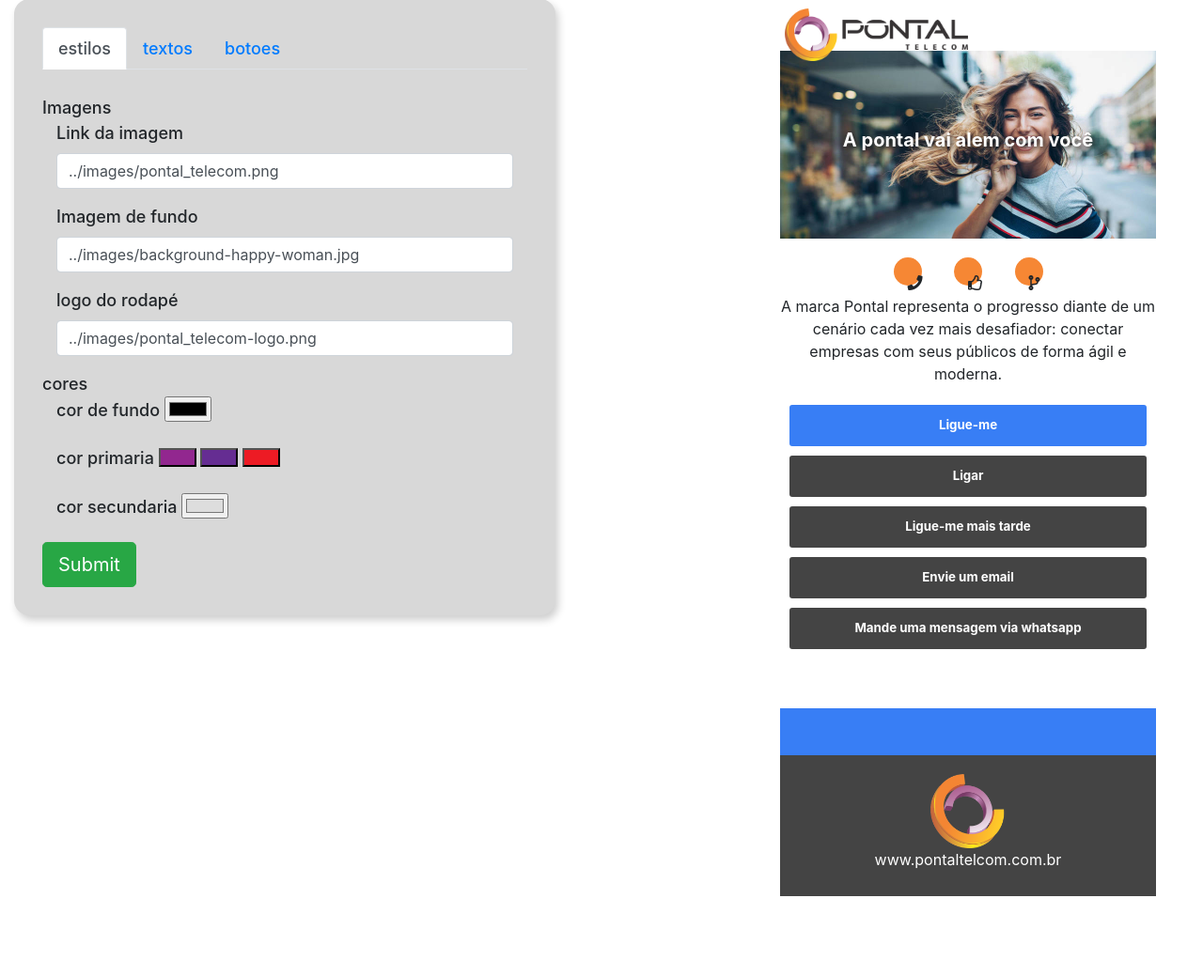
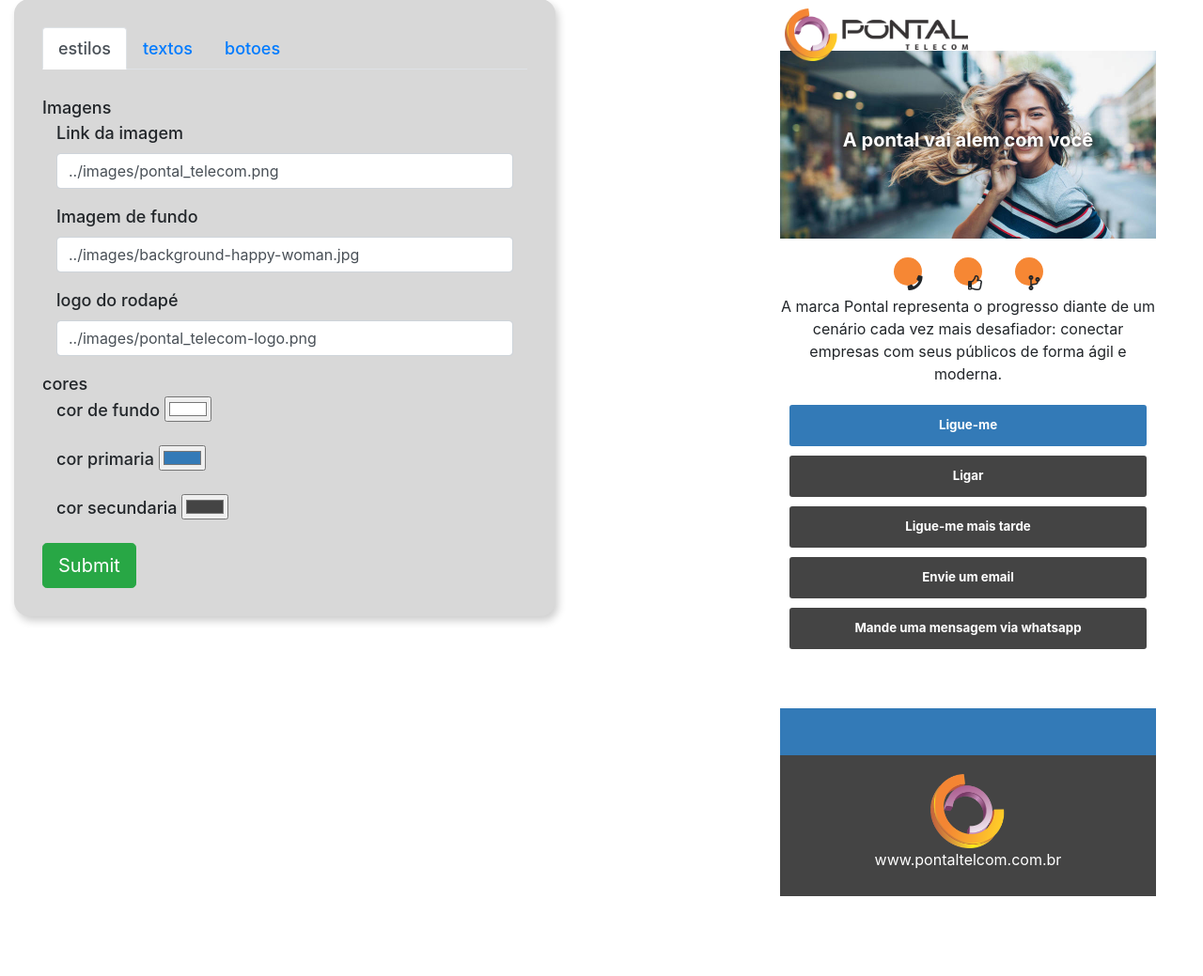
Before and after one commit to felipegsantos15/triplice, a Node server app: page /template/1 in a window 1280 px wide. Shown: the part 31-1070 px from the top of the page at 94% size. Run offline with Node 20, Linux system fonts and the light colour scheme; some libraries are stand-ins or nearby versions.

Commit message:
define colors

```diff
--- a/public/stylesheets/templates.css
+++ b/public/stylesheets/templates.css
@@ -78,7 +78,6 @@ section {
 }
 .pre{
     height: 50px;
-    background-color: #387ef5;
 }
 .button {
     width: 95%;
@@ -102,10 +101,8 @@ section {
     background-color: #444;
 }
 footer {
-
     width: 100%;
     height: 50px;
-    background-color:#444;
     height: 150px;
 }
 footer img{
--- a/views/builder.ejs
+++ b/views/builder.ejs
@@ -39,30 +39,15 @@
             $scope.leftJustify = false;
             $scope.showIcons = false;
             $scope.secundaryColor = "#dddddd";
-            $scope.colorPicker;
-            $scope.colors = [
-                {
-                    "color": "vermelho",
-                    "hex": "#ed1b24"
-                },
-                {
-                    "color": "roxo",
-                    "hex": "#92278f"
-                }
-            ]
-
+            $scope.colorPicker = "#ffffff";
+            $scope.primaryColor = "#337ab7";
+            $scope.secundaryColor = '#444444';
 
             $scope.buildJson = function () {
                 let step = {
                     'logo': $scope.logoImg,
                     'backgroundImg': $scope.backgroundImg
                 }
-
-                console.log(step);
-            }
-
-            $scope.changePrimaryColor = (color) => {
-                console.log(color);
             }
         }]);
     </script>
@@ -105,14 +90,11 @@
                 </div>
                 <div class="form-group col-md-12">
                     <label for="logoBackgroud">cor primaria</label>
-
-                    <button class="color-button" name="roxo" value="92278f" style="background-color:#92278f;"></button>
-                    <button class="color-button" name="roxo-escuro" value="652d92" style="background-color:#652d92;"></button>
-                    <button class="color-button" name="vermelho" value="ed1b24" style="background-color:#ed1b24;"></button>
+                    <input type="color" name="favcolor" ng-model="primaryColor"> <br>
                 </div>
                 <div class="form-group col-md-12">
                     <label for="zip">cor secundaria</label>
-                    <input type="color" ng-model="secundaryColor" name="favcolor" value="#ff0000">
+                    <input type="color" ng-model="secundaryColor" name="favcolor" >
                 </div>
             </div>
             <div class="tab-pane fade" id="nav-profile" role="tabpanel" aria-labelledby="nav-profile-tab">
--- a/views/partials/template1.ejs
+++ b/views/partials/template1.ejs
@@ -11,6 +11,12 @@
         }
         header{
             background-color: {{ colorPicker }};
+        }
+        .primaryColor {
+            background-color: {{ primaryColor }};
+        }
+        .secundaryColor {
+            background-color: {{ secundaryColor }};
         }
     </style>
 </header>
@@ -26,7 +32,7 @@
                {{bodyText}}
             </p>
             <div >
-                <button class="button button-positive" ng-show="callMe" href="">
+                <button class="button primaryColor" ng-show="callMe" href="">
                     <div ng-hide="leftJustify">
                         {{callMePhrase}}
                     </div>
@@ -35,7 +41,7 @@
                         {{callMePhrase}}
                     </div>
                 </button>
-                <button class="button button-dark" ng-show="call" href="">
+                <button class="button secundaryColor" ng-show="call" href="">
                     <div ng-hide="leftJustify">
                         {{callPhrase}}
                     </div>
@@ -44,7 +50,7 @@
                         {{callPhrase}}
                     </div>
                 </button>
-                <button class="button button-dark" ng-show="callMeLater" href="">
+                <button class="button secundaryColor" ng-show="callMeLater" href="">
                     <div ng-hide="leftJustify">
                         {{callMeLaterPhrase}}
                     </div>
@@ -53,16 +59,16 @@
                         {{callMeLaterPhrase}}
                     </div>
                 </button>
-                <button class="button button-dark" ng-show="email" href="">
+                <button class="button secundaryColor" ng-show="email" href="">
                     <div ng-hide="leftJustify">
                         {{emailPhrase}}
                     </div>
-                    <div class="toLeft" ng-hide="!leftJustify">
+                    <div class=primaryColor"toLeft" ng-hide="!leftJustify">
                         <i class="fas fa-at" ng-hide="!showIcons"></i>
                         {{emailPhrase}}
                     </div>
                 </button>
-                <button class="button button-dark" ng-show="whatsapp" href="">
+                <button class="button secundaryColor" ng-show="whatsapp" href="">
                     <div ng-hide="leftJustify">
                         {{whatsappPhrase}}
                     </div>
@@ -74,8 +80,8 @@
             </div>
         </div>
 </section>
-<div class="pre"></div>
-<footer>
+<div class="pre primaryColor"></div>
+<footer class="secundaryColor">
     <a href="http://{{footerLink}}" target="blank">
     <img src="{{footerImg}}" />
         <p>{{footerLink}}</p>
```
